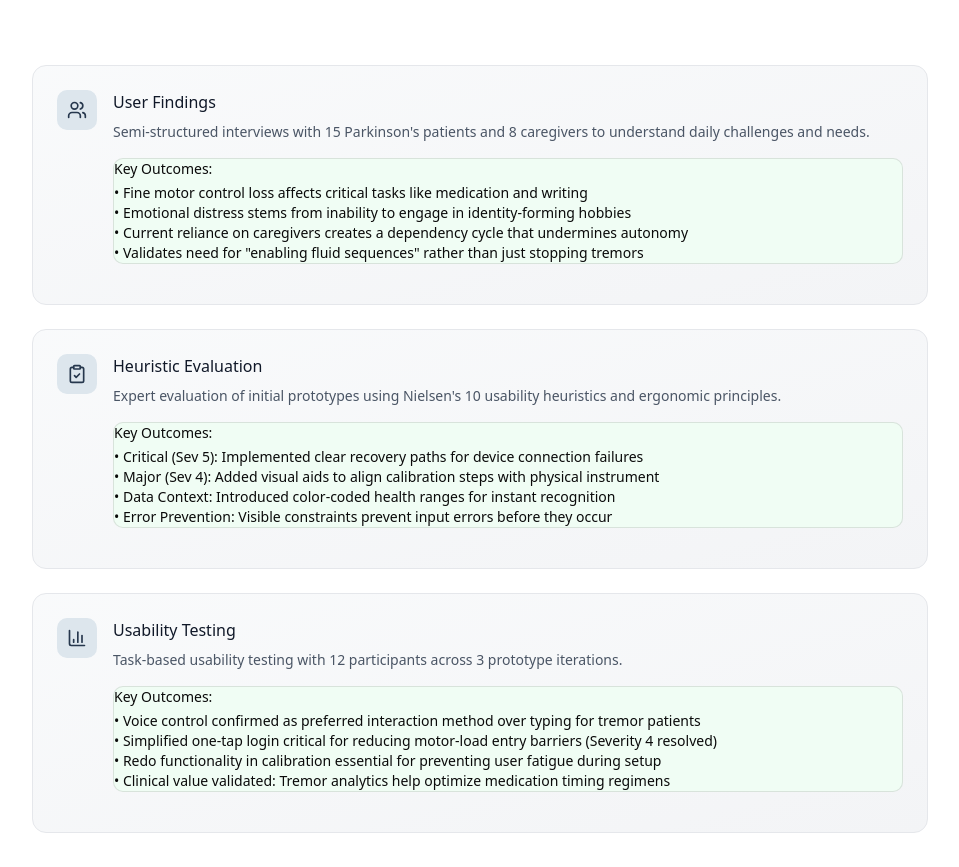
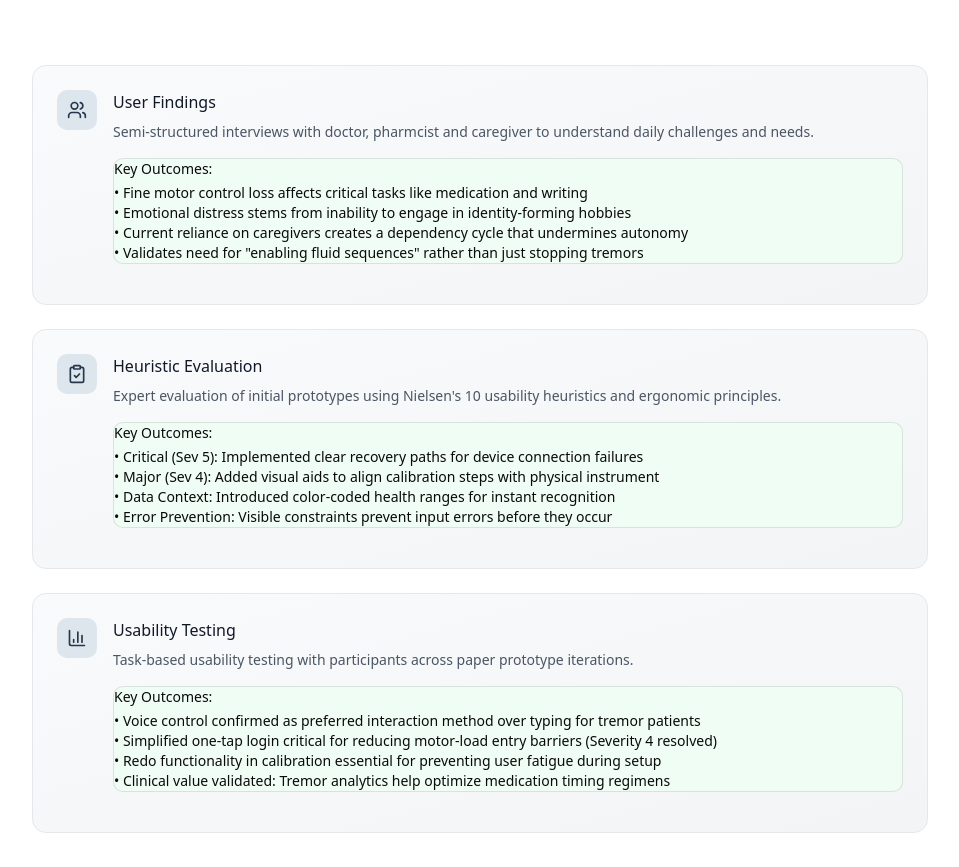
Before and after one commit to jericho0521/jericho0521.github.io, a React (Vite) app: page /research in a window 1280 px wide. Shown: the part 482-1349 px from the top of the page, without its empty margins (160-1119 px from the left). Built offline with nearby package versions, Linux system fonts and the light colour scheme.

Commit message:
number change in research

```diff
--- a/src/pages/ResearchPage.tsx
+++ b/src/pages/ResearchPage.tsx
@@ -16,7 +16,7 @@ const researchMethods = [
   {
     icon: Users,
     title: 'User Findings',
-    description: 'Semi-structured interviews with 15 Parkinson\'s patients and 8 caregivers to understand daily challenges and needs.',
+    description: 'Semi-structured interviews with doctor, pharmcist and caregiver to understand daily challenges and needs.',
     findings: [
       'Fine motor control loss affects critical tasks like medication and writing',
       'Emotional distress stems from inability to engage in identity-forming hobbies',
@@ -38,7 +38,7 @@ const researchMethods = [
   {
     icon: BarChart3,
     title: 'Usability Testing',
-    description: 'Task-based usability testing with 12 participants across 3 prototype iterations.',
+    description: 'Task-based usability testing with participants across paper prototype iterations.',
     findings: [
       'Voice control confirmed as preferred interaction method over typing for tremor patients',
       'Simplified one-tap login critical for reducing motor-load entry barriers (Severity 4 resolved)',
```
Also changed, not shown: 2 other files (tests, documents, lock files or other folders).
